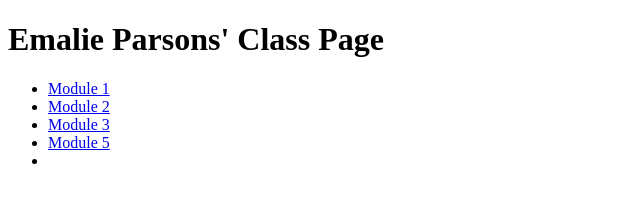
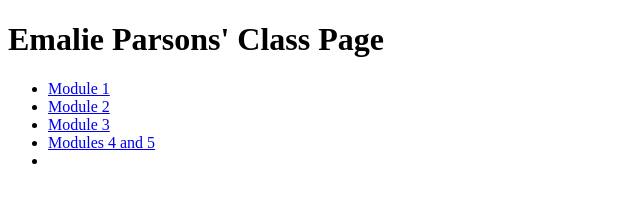
Before and after one commit to emalieparsons/Home, a plain HTML site: page index.html in a window 1280 px wide. Shown: the full height of the page, 0-640 px from the left. Drawn offline with Linux system fonts and the light colour scheme.

Commit message:
Module 4 and 5 added

```diff
--- a/index.html
+++ b/index.html
@@ -18,7 +18,7 @@
     	<li><a href="https://www.msu.edu/~parso122/module1.pdf">Module 1</a></li>
     	<li><a href="module2.pdf">Module 2</a></li>
     	<li><a href="module3.pdf">Module 3</a></li>
-    	<li><a href="module_5.pdf">Module 5</a><li>
+    	<li><a href="module4&5.pdf">Modules 4 and 5</a><li>
 	</ul>
 </body>
 </html>
```
Also changed, not shown: 2 other files.
